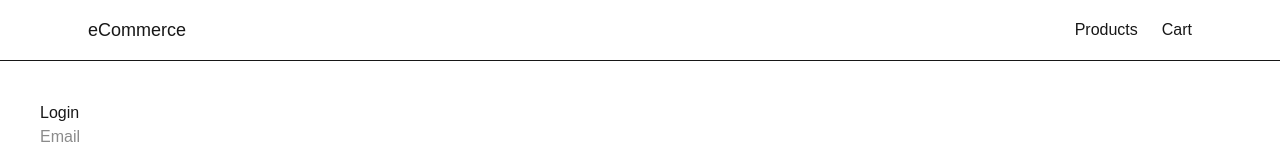
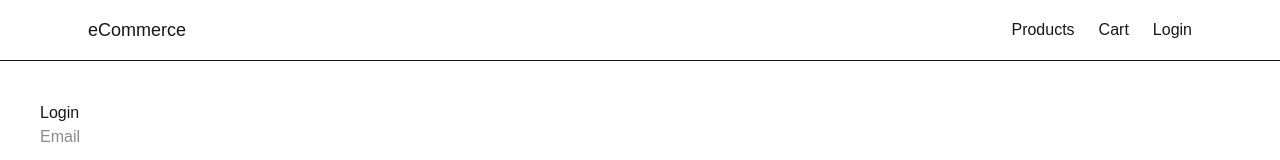
Before and after one commit to amoncada0216/eCommerce-Platform, a Next.js app in the folder client/: page /login in a window 1280 px wide. Shown: the top 160 px of the page. Built offline with nearby package versions, Linux system fonts and the light colour scheme; no server answers.

Commit message:
refactor: added logout button to navbar

```diff
--- a/client/src/components/Navbar.tsx
+++ b/client/src/components/Navbar.tsx
@@ -2,7 +2,6 @@
 
 import Link from "next/link";
 import { useRouter } from "next/navigation";
-
 import { useCart } from "@/context/CartContext";
 import { useAuth } from "@/context/AuthContext";
 
@@ -13,7 +12,7 @@ export default function Navbar() {
 
   function handleLogout() {
     logout();
-    router.push("/login");
+    router.push("/products");
   }
 
   return (
@@ -28,20 +27,15 @@ export default function Navbar() {
 
           <Link href="/cart" className="relative">
             Cart
-            {totalItems > 0 && (
-              <span className="ml-2">
-                {totalItems}
-              </span>
-            )}
+            {totalItems > 0 && <span className="ml-2">{totalItems}</span>}
           </Link>
 
-          {user && (
-            <button
-              onClick={handleLogout}
-              className="cursor-pointer"
-            >
+          {user ? (
+            <button onClick={handleLogout} className="cursor-pointer">
               Logout
             </button>
+          ) : (
+            <Link href="/login">Login</Link>
           )}
         </div>
       </div>
```
